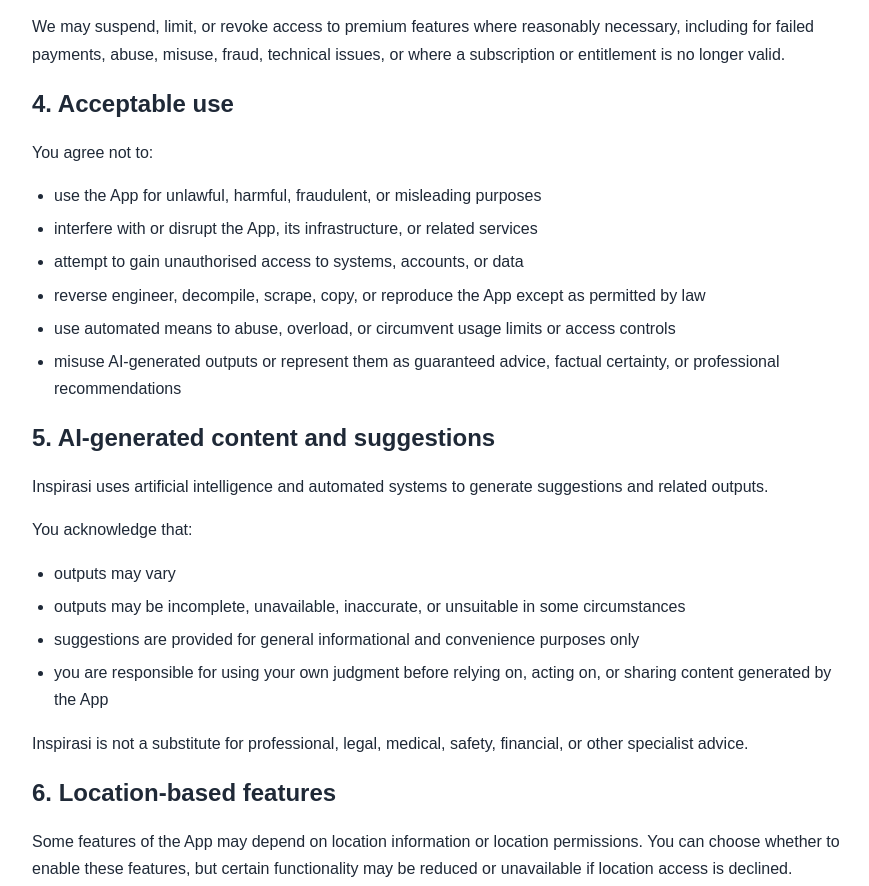
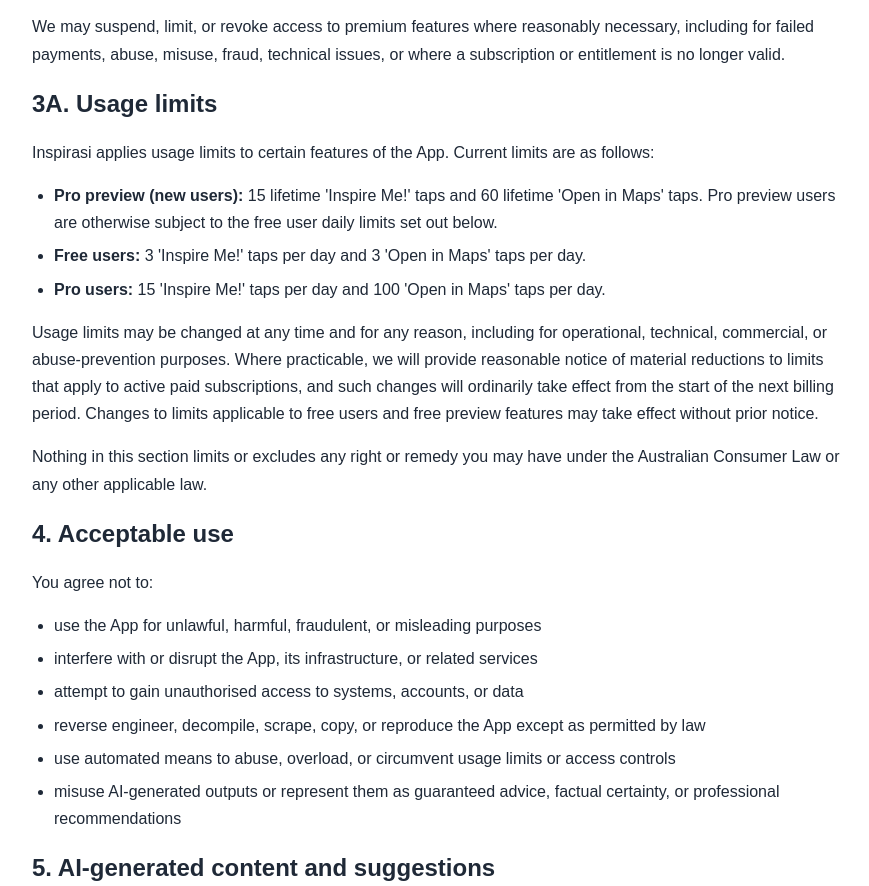
Before and after one commit to Lostbutontheway/inspirasi-legal, a plain HTML site: page terms.html in a window 1280 px wide. Shown: the part 1007-1893 px from the top of the page, without its empty margins (198-1067 px from the left). Drawn offline with Linux system fonts and the light colour scheme.

Commit message:
Update terms.html
added usage limits section 3a

```diff
--- a/terms.html
+++ b/terms.html
@@ -41,9 +41,9 @@
   <p class="muted">Effective date: 31 March 2026</p>
 
   <p>
-    These Terms of Service (“Terms”) govern your use of the Inspirasi mobile application
-    and related services (“Inspirasi”, “the App”, or “the Service”) operated by Roland
-    McCormack (“we”, “us”, or “our”).
+    These Terms of Service ("Terms") govern your use of the Inspirasi mobile application
+    and related services ("Inspirasi", "the App", or "the Service") operated by Roland
+    McCormack ("we", "us", or "our").
   </p>
 
   <p>
@@ -91,6 +91,33 @@
     We may suspend, limit, or revoke access to premium features where reasonably
     necessary, including for failed payments, abuse, misuse, fraud, technical issues, or
     where a subscription or entitlement is no longer valid.
+  </p>
+
+  <h2>3A. Usage limits</h2>
+  <p>
+    Inspirasi applies usage limits to certain features of the App. Current limits are as
+    follows:
+  </p>
+  <ul>
+    <li><strong>Pro preview (new users):</strong> 15 lifetime 'Inspire Me!' taps and 60
+      lifetime 'Open in Maps' taps. Pro preview users are otherwise subject to the free
+      user daily limits set out below.</li>
+    <li><strong>Free users:</strong> 3 'Inspire Me!' taps per day and 3 'Open in Maps'
+      taps per day.</li>
+    <li><strong>Pro users:</strong> 15 'Inspire Me!' taps per day and 100 'Open in Maps'
+      taps per day.</li>
+  </ul>
+  <p>
+    Usage limits may be changed at any time and for any reason, including for operational,
+    technical, commercial, or abuse-prevention purposes. Where practicable, we will
+    provide reasonable notice of material reductions to limits that apply to active paid
+    subscriptions, and such changes will ordinarily take effect from the start of the
+    next billing period. Changes to limits applicable to free users and free preview
+    features may take effect without prior notice.
+  </p>
+  <p>
+    Nothing in this section limits or excludes any right or remedy you may have under the
+    Australian Consumer Law or any other applicable law.
   </p>
 
   <h2>4. Acceptable use</h2>
@@ -185,8 +212,8 @@
 
   <h2>11. Disclaimers</h2>
   <p>
-    To the maximum extent permitted by law, the App is provided on an “as is” and “as
-    available” basis.
+    To the maximum extent permitted by law, the App is provided on an "as is" and "as
+    available" basis.
   </p>
   <p>
     While we aim to provide a useful and reliable service, we do not guarantee that the
```
